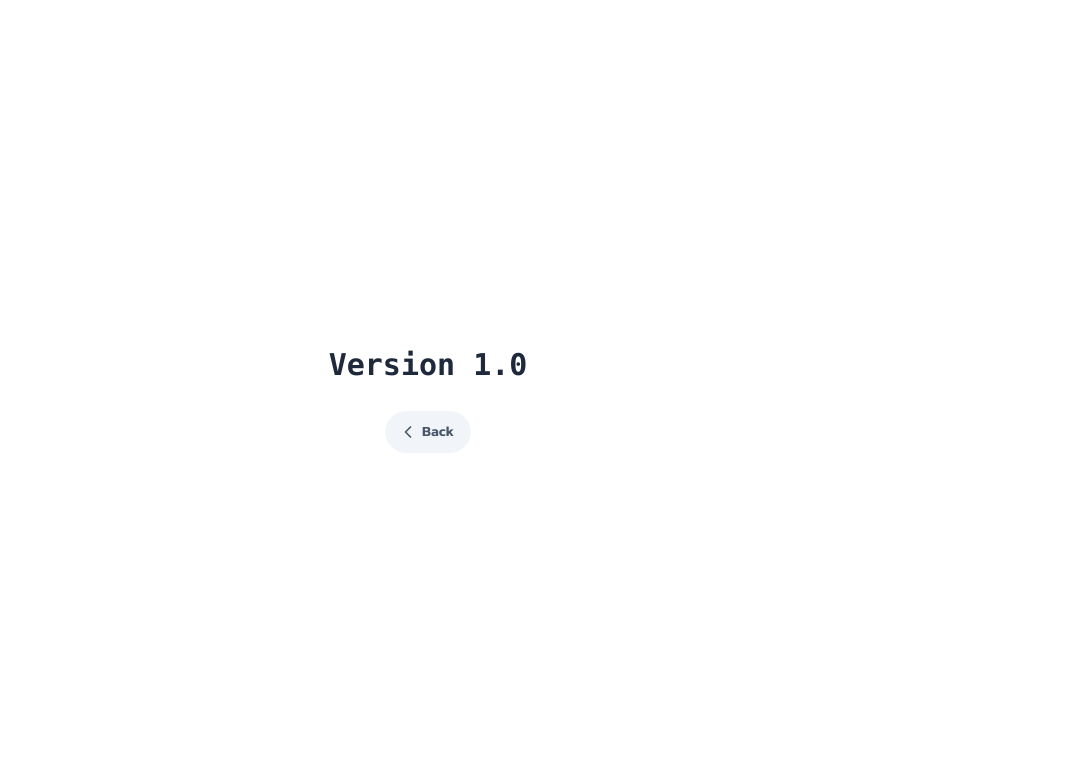
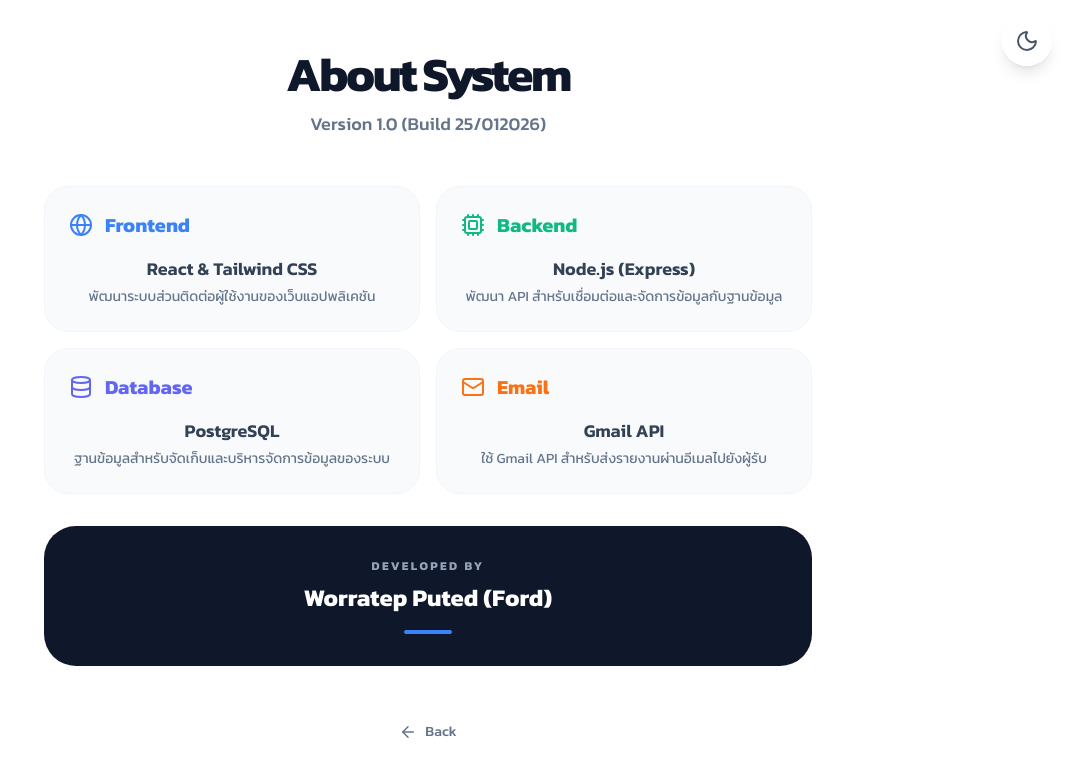
Before and after one commit to Worratep1/Case-Report-New, a React (Vite) app in the folder frontend/: page /about in a window 1280 px wide. Shown: the top 776 px of the page, without its empty margins (212-1280 px from the left). Built offline with nearby package versions, Linux system fonts and the light colour scheme; no server answers; sample sign-in values are in the browser's storage.

Commit message:
edit file about

```diff
--- a/frontend/src/components/ButtonBack.jsx
+++ b/frontend/src/components/ButtonBack.jsx
@@ -1,27 +1,24 @@
 import React from 'react';
-import { ChevronLeft } from 'lucide-react';
+import { ArrowLeft } from 'lucide-react'; // เปลี่ยนจาก Chevron เป็น Arrow เพื่อความ Minimal
 
-export default function ButtonBack({ children, type = "button", onClick, className = "" }) {
+// ButtonBack.jsx
+export default function ButtonBack({ children, onClick, className = "" }) {
   return (
     <button
-      type={type}
       onClick={onClick}
       className={`
-        flex items-center gap-1 pr-4 pl-3 py-2.5 rounded-full
-        bg-slate-100 dark:bg-slate-800
-        text-slate-600 dark:text-slate-300
-        font-semibold text-sm
-        border border-transparent
-        transition-all duration-300
-
-        hover:bg-blue-50 dark:hover:bg-blue-900/30
+        group relative inline-flex items-center gap-2 py-2 px-4 rounded-full
+        text-slate-500 dark:text-slate-400
         hover:text-blue-600 dark:hover:text-blue-400
-        hover:pr-5 hover:pl-2
+        transition-all duration-300 z-10
         ${className}
       `}
     >
-      <ChevronLeft size={20} />
-      {children || "Back"}
+      {/* ใส่ z-[-1] เพื่อให้พื้นหลังอยู่ใต้ตัวอักษรเสมอ */}
+      <div className="absolute inset-0 bg-blue-50/80 dark:bg-blue-900/20 scale-75 opacity-0 group-hover:scale-100 group-hover:opacity-100 rounded-full transition-all duration-300 -z-10" />
+
+      <ArrowLeft size={18} className="transition-transform duration-300 group-hover:-translate-x-1" />
+      <span className="font-medium text-sm">{children || "Back"}</span>
     </button>
   );
 }
--- a/frontend/src/pages/AboutPage.jsx
+++ b/frontend/src/pages/AboutPage.jsx
@@ -1,23 +1,85 @@
+// src/pages/Main.jsxfixed inset-0 flex
 // src/pages/Main.jsx
 import React from "react";
 import { useNavigate } from "react-router-dom";
 import ButtonBack from "../components/ButtonBack";
-
+import {Cpu, Globe, Mail, Database } from "lucide-react";
+import DarkModeToggle from "../components/DarkModeToggle";
 export default function MainPage() {
   const navigate = useNavigate();
 
   return (
+    <div className="fixed inset-0 flex flex-col items-center justify-center p-6 bg-white dark:bg-slate-900 transition-colors duration-300">
+      <DarkModeToggle />
+      {/* ส่วนหัวข้อ  */}
+      <div className="text-center mb-12">
+        <h1 className="text-5xl font-extrabold text-slate-900 dark:text-white mb-3 tracking-tighter">
+          About System
+        </h1>
+        <p className="text-lg text-slate-500 dark:text-slate-400 font-medium">
+          Version 1.0 (Build 25/012026)
+        </p>
+      </div>
 
-    <div className="fixed inset-0 flex flex-col items-center justify-center gap-7 bg-white dark:bg-slate-900 transition-colors duration-300">
+      {/* Main Content */}
+      <div className="max-w-3xl w-full grid grid-cols-1 md:grid-cols-2 gap-4">
 
+        {/* Frontend Card */}
+        <div className="p-6 rounded-3xl bg-slate-50 dark:bg-slate-800/50 border border-slate-100 dark:border-slate-700">
+          <div className="flex items-center gap-3 mb-4 text-blue-500">
+            <Globe size={24} />
+            <h2 className="text-xl font-bold">Frontend</h2>
+          </div>
+          <p className="text-slate-700 dark:text-slate-300 font-semibold text-lg">React & Tailwind CSS</p>
+          <p className="text-sm text-slate-500 mt-1">พัฒนาระบบส่วนติดต่อผู้ใช้งานของเว็บแอปพลิเคชัน</p>
+        </div>
 
-      <h1 className="text-3xl font-bold text-slate-800 dark:text-slate-100 font-mono">
-        Version 1.0
-      </h1>
+        {/* Backend Card */}
+        <div className="p-6 rounded-3xl bg-slate-50 dark:bg-slate-800/50 border border-slate-100 dark:border-slate-700">
+          <div className="flex items-center gap-3 mb-4 text-emerald-500">
+            <Cpu size={24} />
+            <h2 className="text-xl font-bold">Backend</h2>
+          </div>
+          <p className="text-slate-700 dark:text-slate-300 font-semibold text-lg">Node.js (Express)</p>
+          <p className="text-sm text-slate-500 mt-1"> พัฒนา API สำหรับเชื่อมต่อและจัดการข้อมูลกับฐานข้อมูล</p>
+        </div>
 
-      <ButtonBack onClick={() => navigate("/menu")}>
-        Back
-      </ButtonBack>
+        {/* Database Card */}
+        <div className="p-6 rounded-3xl bg-slate-50 dark:bg-slate-800/50 border border-slate-100 dark:border-slate-700">
+          <div className="flex items-center gap-3 mb-4 text-indigo-500">
+            <Database size={24} />
+            <h2 className="text-xl font-bold">Database</h2>
+          </div>
+          <p className="text-slate-700 dark:text-slate-300 font-semibold text-lg">PostgreSQL</p>
+          <p className="text-sm text-slate-500 mt-1">ฐานข้อมูลสำหรับจัดเก็บและบริหารจัดการข้อมูลของระบบ</p>
+        </div>
+
+        {/* API Email Card */}
+        <div className="p-6 rounded-3xl bg-slate-50 dark:bg-slate-800/50 border border-slate-100 dark:border-slate-700">
+          <div className="flex items-center gap-3 mb-4 text-orange-500">
+            <Mail size={24} />
+            <h2 className="text-xl font-bold">Email</h2>
+          </div>
+          <p className="text-slate-700 dark:text-slate-300 font-semibold text-lg">Gmail API</p>
+          <p className="text-sm text-slate-500 mt-1"> ใช้ Gmail API สำหรับส่งรายงานผ่านอีเมลไปยังผู้รับ</p>
+        </div>
+
+        {/* Developer Credit  */}
+        <div className="md:col-span-2 mt-4 p-8 rounded-[2rem] bg-slate-900 dark:bg-slate-700 text-white  flex flex-col items-center">
+          <span className="text-slate-400 text-xs uppercase tracking-[0.2em] mb-2 font-bold">Developed By</span>
+          <h3 className="text-2xl font-bold">Worratep Puted (Ford)</h3>
+          <div className="mt-4 flex gap-4">
+             <div className="h-1 w-12 bg-blue-500 rounded-full"></div>
+          </div>
+        </div>
+      </div>
+
+      {/* Back Button */}
+      <div className="mt-12">
+        <ButtonBack onClick={() => navigate("/menu")}>
+          Back
+        </ButtonBack>
+      </div>
     </div>
   );
 }
```
Also changed, not shown: 2 other files (tests, documents, lock files or other folders).
